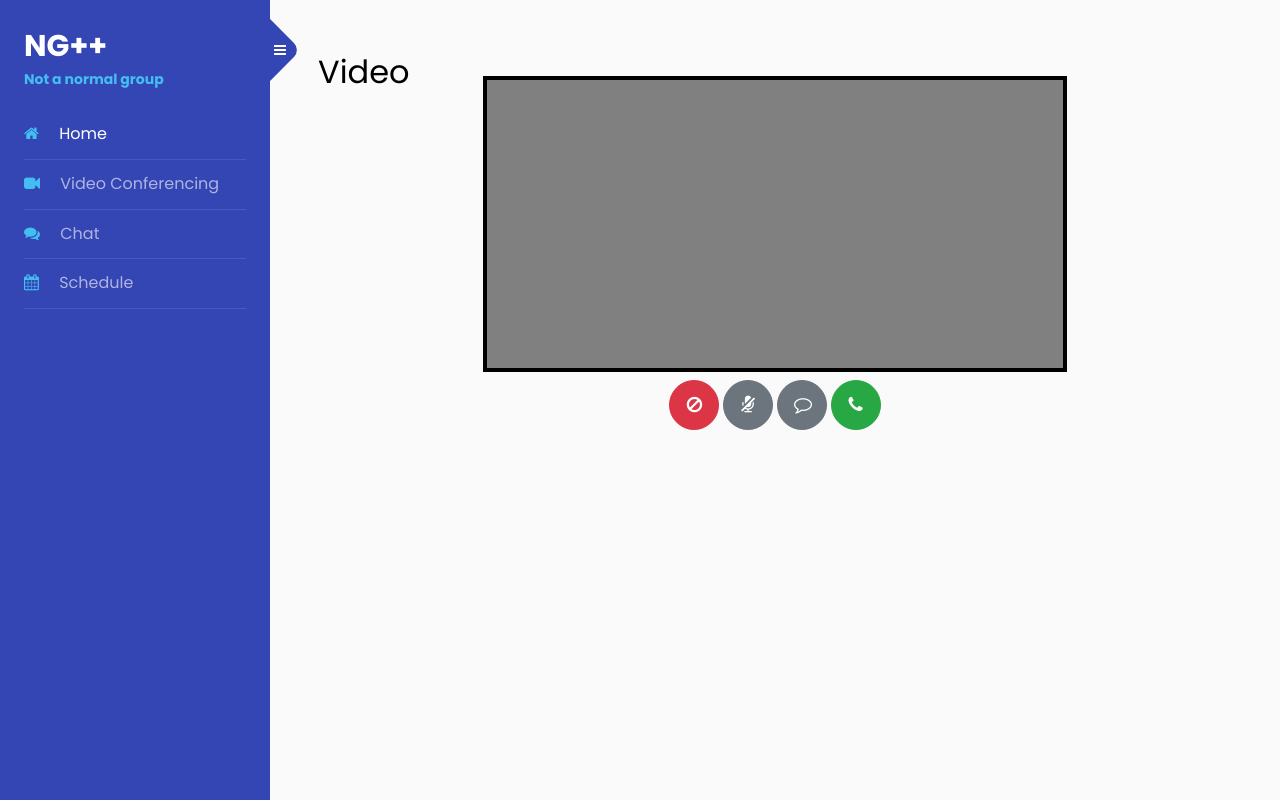
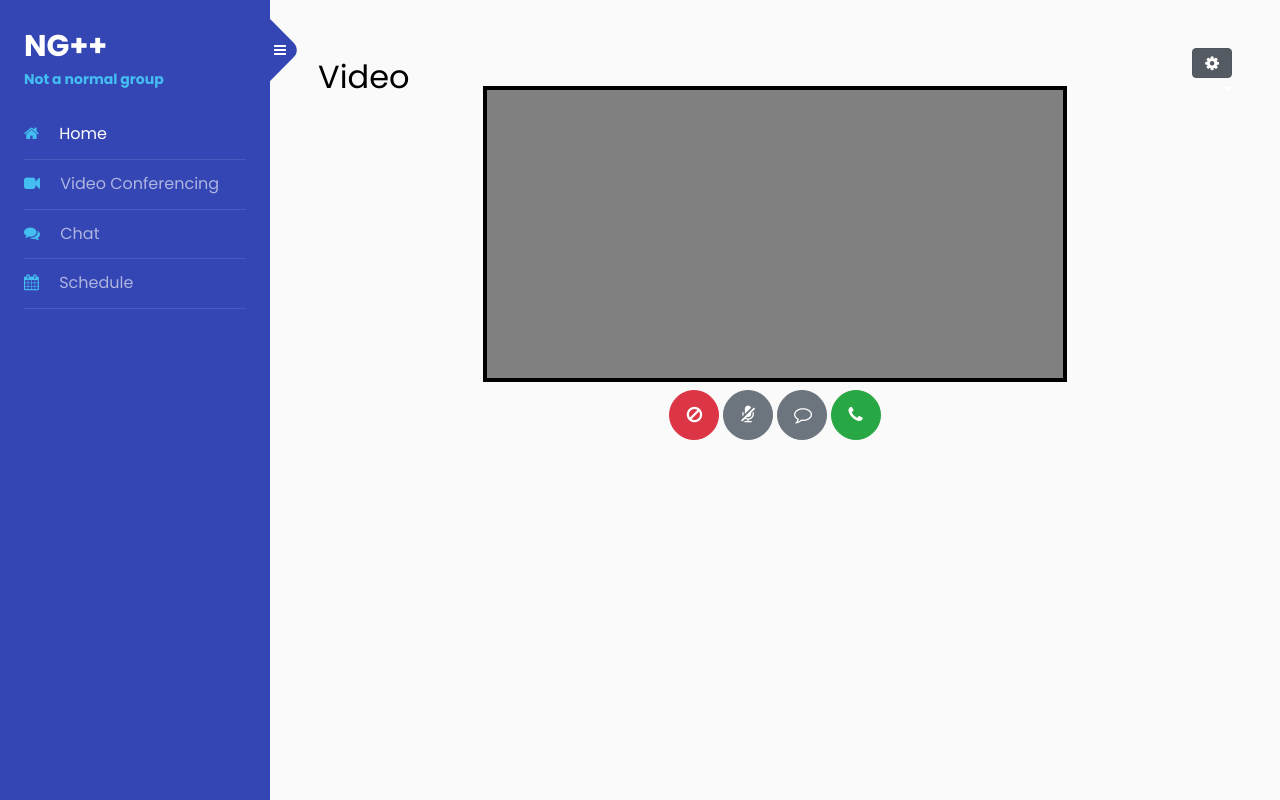
Before and after one commit to talalOthman/DemoSite, a PHP site: page /videoPage/camera.html in a window 1280 px wide. Run offline with PHP 8.4, Linux system fonts and the light colour scheme.

Commit message:
added dropdown to the 'videoConferecning module'

```diff
--- a/videoPage/camera.html
+++ b/videoPage/camera.html
@@ -45,15 +45,32 @@
 
       <div id="content" class="p-4 p-md-5 pt-5">
 
-        <h2 class="mb-4">Video</h2>
+        <div class="topContainer">
+
+        <a class="navbar-brand" href="#"><h2 class="mb-4">Video</h2></a>
+
+        <div class="dropdown show">
+          <a class="btn btn-secondary dropdown-toggle " href="#" role="button" id="dropdownMenuLink" data-toggle="dropdown" aria-haspopup="true" aria-expanded="false">
+            <i class="fa fa-cog" aria-hidden="true"></i>
+          </a>
+
+          <div class="dropdown-menu dropdown-menu-right" aria-labelledby="dropdownMenuLink">
+            <a class="dropdown-item" id = "disconnect" href="#">Disconnect</a>
+            <a class="dropdown-item" id = "connect" href="#">Connect</a>
+
+          </div>
+        </div>
+      </div>
+
+
 
         <div class="container">
             <video autoplay="true" id="videoElement"></video>
             <div class="buttons">
-            <button type="button" class="btn btn-danger Disconnect" id="disconnect"><i class="fa fa-ban" aria-hidden="true"></i></button>
-            <button type="button" class="btn btn-secondary " id = "mute"><i class="fa fa-microphone-slash" aria-hidden="true"></i></button>
-            <button type="button" class="btn btn-secondary" onclick="window.location.href='../chatPage/chat.html'"><i class="fa fa-comment-o" aria-hidden="true"></i></button>
-           <button type="button" class="btn btn-Success connect" id="connect"><i class="fa fa-phone" aria-hidden="true"></i></button>
+            <button type="button" class="btn btn-danger Disconnect videoButtons" id="disconnect"><i class="fa fa-ban" aria-hidden="true"></i></button>
+            <button type="button" class="btn btn-secondary videoButtons" id = "mute"><i class="fa fa-microphone-slash" aria-hidden="true"></i></button>
+            <button type="button" class="btn btn-secondary videoButtons" onclick="window.location.href='../chatPage/chat.html'"><i class="fa fa-comment-o" aria-hidden="true"></i></button>
+           <button type="button" class="btn btn-Success connect videoButtons" id="connect"><i class="fa fa-phone" aria-hidden="true"></i></button>
             </div>
            </div>
 
--- a/videoPage/style.css
+++ b/videoPage/style.css
@@ -19,7 +19,7 @@
        margin-left: 10%;
    }
 
-   .btn{
+   .videoButtons{
     width: 50px;
     height: 50px;
     padding: 10px 16px;
@@ -33,6 +33,13 @@
        text-decoration: none;
        color: inherit
    }
+
+   .topContainer{
+       display: flex;
+       justify-content: space-between;
+
+   }
+
 
 
 
```
